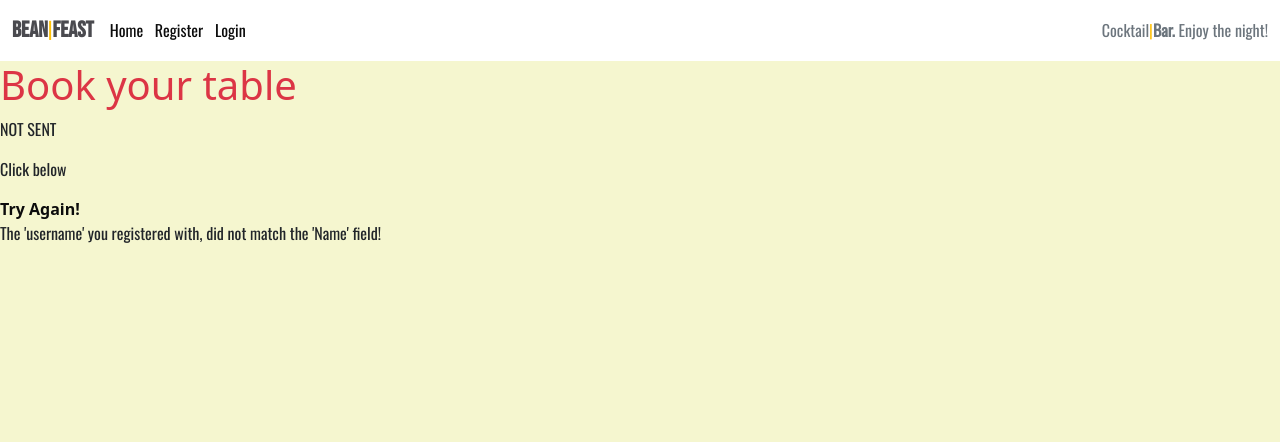
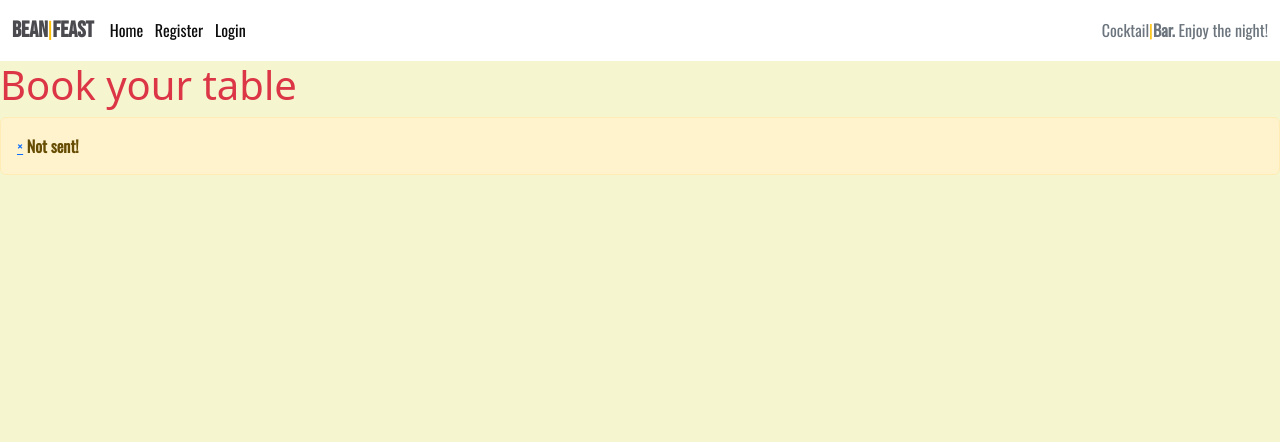
Before and after one commit to ajorgensen89/project4, a Django app: page / in a window 1280 px wide. Shown: the top 442 px of the page. Run offline with Django 3.2, Linux system fonts and the light colour scheme; tables that the repository leaves empty hold one stand-in row (values such as "Sample post"); some libraries are stand-ins or nearby versions.

Commit message:
add alerts

```diff
--- a/templates/bookings/bookings_sheet.html
+++ b/templates/bookings/bookings_sheet.html
@@ -8,17 +8,17 @@
     {% for item in items %}
     <tr>
         {% if user.username != item.name %}
-
-        <p>NOT SENT</p>
-        <li class="list-inline-item">
-            <p>Click below</p>
-            <a class="hover-orange-class" href="{% url 'create_a_booking' %}"><strong>Try Again!</strong></a>
-            <p>The 'username' you registered with, did not match the 'Name' field!</p>
-        </li>
+        <div class="alert alert-warning alert-dismissible">
+            <a href="#" class="close" data-dismiss="alert" aria-label="close">&times;</a>
+            <strong>Not sent!</strong>
+        </div>
 
         {% else %}
-        <p>{{ item }} SENT A REQUEST</p>
-
+        <p></p>
+        <div class="alert alert-success alert-dismissible">
+            <a href="#" class="close" data-dismiss="alert" aria-label="close">&times;</a>
+            <strong>Success!</strong> {{ item }} SENT A REQUEST
+        </div>
         {% if item.approve %}
         <p>{{ item.name }} Your booking is Approved. {{ item.date}} at {{item.time}}
             for {{ item.people }} booked by {{ item.email }}
```
Also changed, not shown: templates/bookings/book_table.html (+0 -9 lines), templates/bookings/edit_bookings.html (+1 -18 lines).
